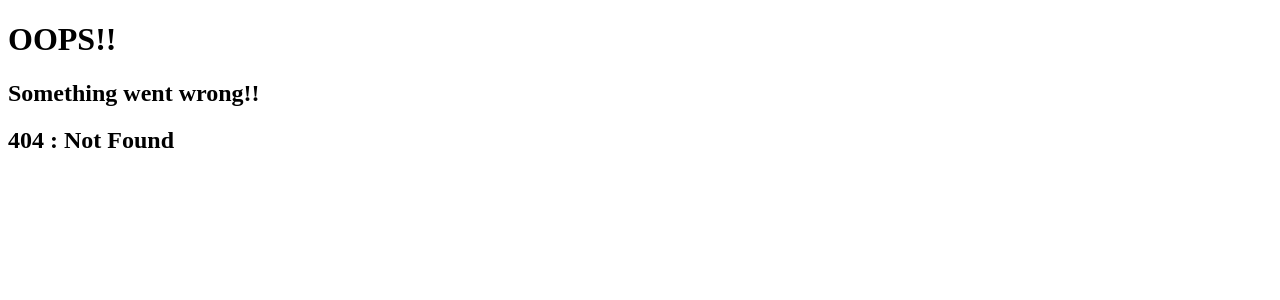
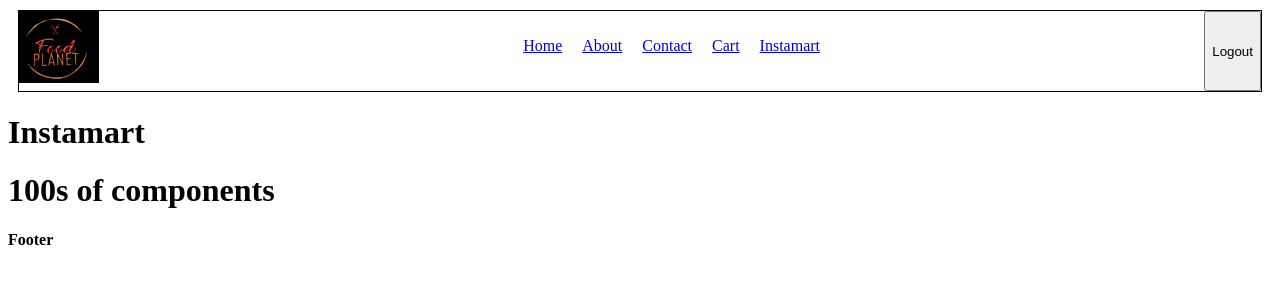
Before and after one commit to KunalMundra/Food-Planet, a React (Vite) app: page /instamart in a window 1280 px wide. Before the commit this address had no page. Shown: the top 300 px of the page. Built offline with nearby package versions, Linux system fonts and the light colour scheme.

Commit message:
Instamart component created and added using lazy loading

```diff
--- a/src/App.js
+++ b/src/App.js
@@ -1,4 +1,4 @@
-import React from "react";
+import React, { Suspense, lazy } from "react";
 import ReactDOM from "react-dom/client"
 import Header from "./components/Header"
 import Body from "./components/Body"
@@ -8,6 +8,10 @@ import About from "./components/About";
 import Error from "./components/Error";
 import Contact from "./components/Contact";
 import RestaurantMenu from "./components/RestaurantMenu";
+import Shimmer from "./components/Shimmer";
+
+
+const Instamart = lazy(() => import("./components/Instamart"));
 
 const AppLayout = () => {
     return (
@@ -40,6 +44,12 @@ const approuter = createBrowserRouter([
             {
                 path: "/restaurant/:resId",
                 element: <RestaurantMenu />
+            },
+            {
+                path: "/instamart",
+                element: <Suspense fallback={<Shimmer/>}>
+                            <Instamart />
+                        </Suspense>
             }
         ]
     }
--- a/src/components/Header.js
+++ b/src/components/Header.js
@@ -23,6 +23,7 @@ const Header = () => {
                     <li> <Link to="/about">About</Link></li>
                     <li> <Link to="/contact">Contact</Link></li>
                     <li> <Link to="/cart">Cart</Link></li>
+                    <li> <Link to="/instamart">Instamart</Link></li>
                 </ul>
             </div>
             {loginButton}
--- /dev/null
+++ b/src/components/Instamart.js
@@ -0,0 +1,9 @@
+const Instamart = () => {
+    return <div>
+        <h1>Instamart</h1>
+        <h1>100s of components</h1>
+    </div>
+
+}
+
+export default Instamart
```
